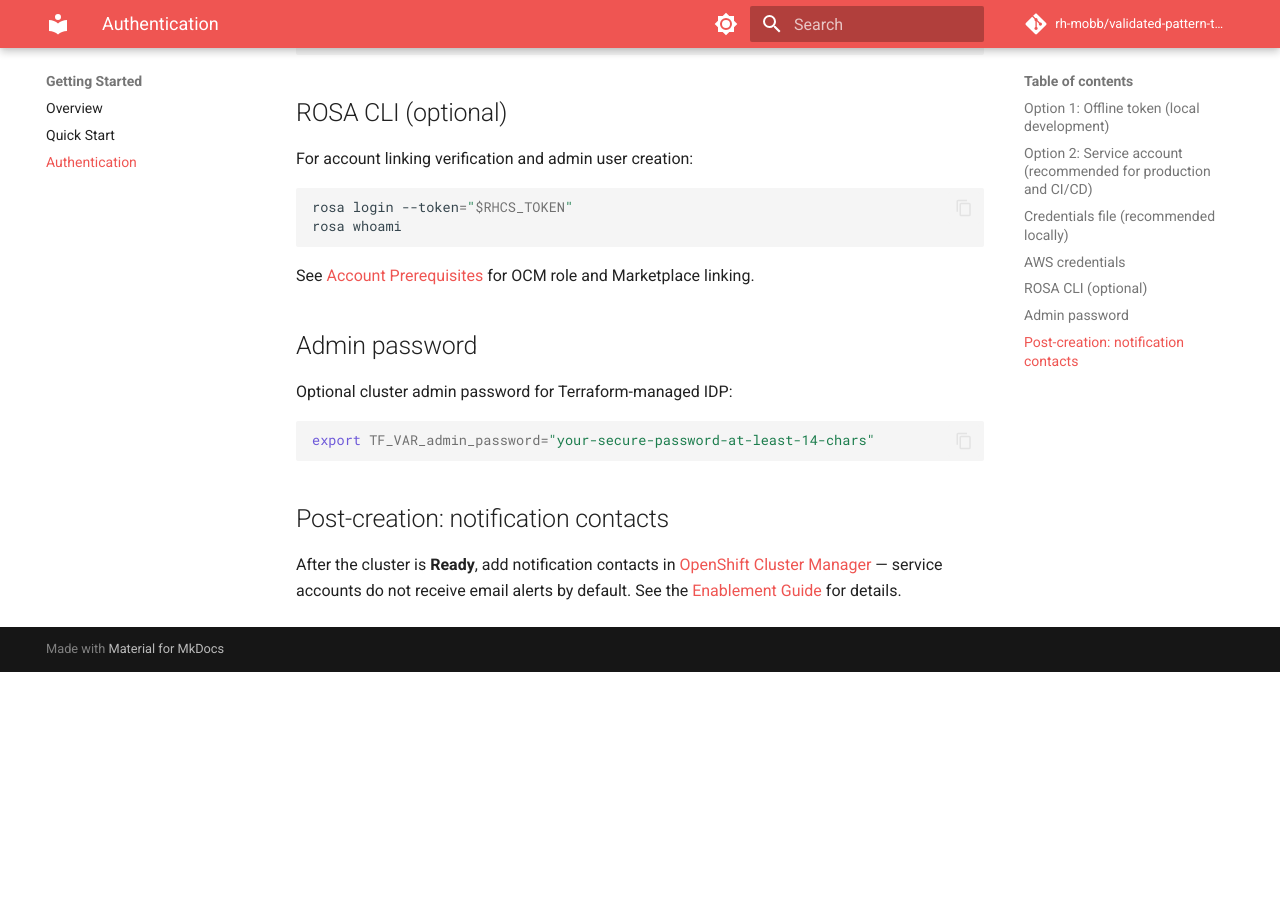
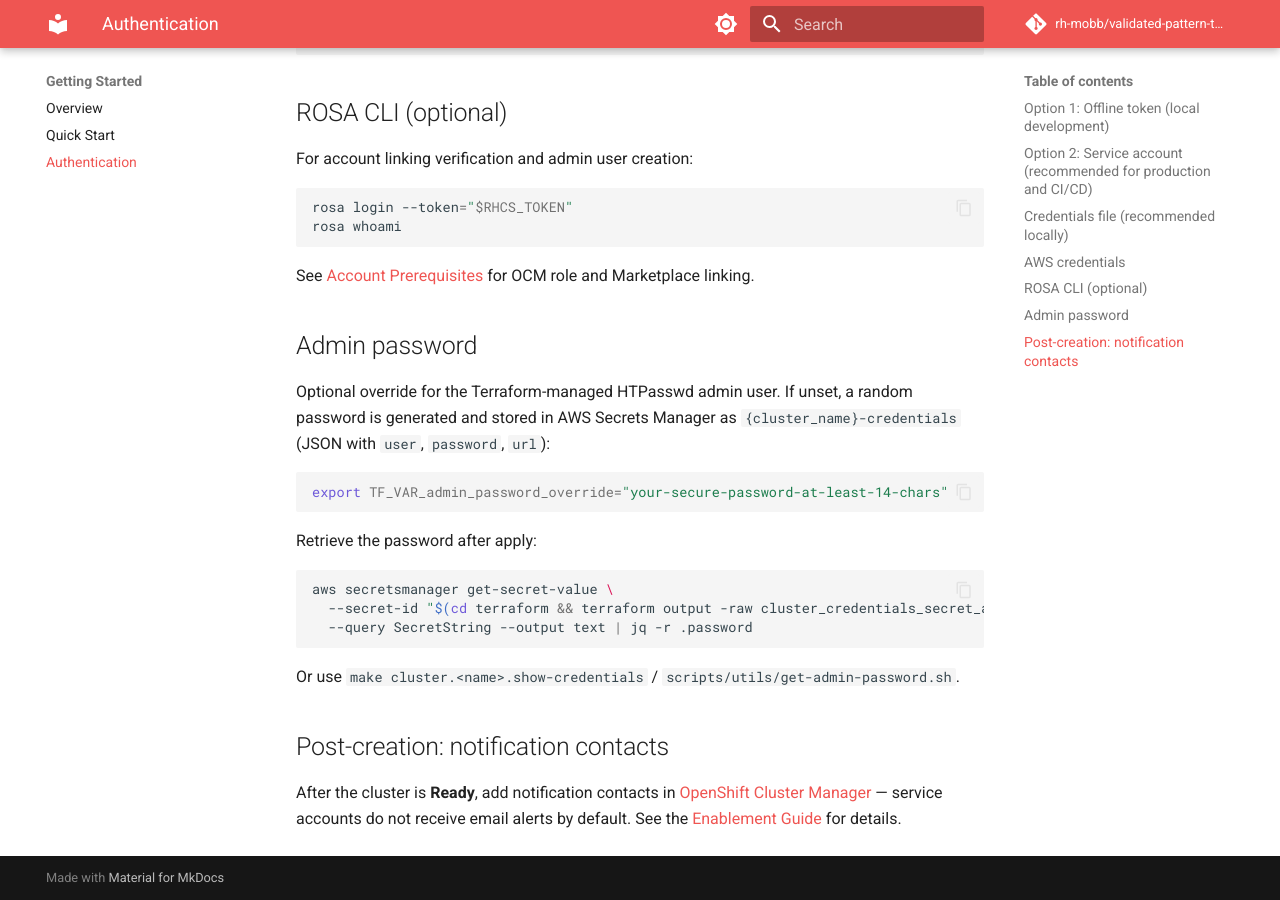
Before and after one commit to rh-mobb/validated-pattern-terraform-rosa, an MkDocs documentation site: the page built from docs/getting-started/authentication.md, in a window 1280 px wide and 900 px high, scrolled down 1314 px. Built offline with MkDocs 1.6.1 and Material for MkDocs 9.7.7, drawn with Linux system fonts in a browser that asks for light colours; comment, search, counter and statistics services are not loaded; before the commit the page ends 1986 px from its top, so only the background shows below that.

Commit message:
fix: consolidate admin password into single credentials secret
Remove the duplicate root Secrets Manager secret so HTPasswd admin
credentials use only {cluster}-credentials JSON. Fixes #28.

Co-authored-by: Cursor <cursoragent@cursor.com>

````diff
--- a/docs/getting-started/authentication.md
+++ b/docs/getting-started/authentication.md
@@ -61,11 +61,21 @@ See [Account Prerequisites](../prerequisites/account.md) for OCM role and Market
 
 ## Admin password
 
-Optional cluster admin password for Terraform-managed IDP:
+Optional override for the Terraform-managed HTPasswd admin user. If unset, a random password is generated and stored in AWS Secrets Manager as `{cluster_name}-credentials` (JSON with `user`, `password`, `url`):
 
 ```bash
-export TF_VAR_admin_password="your-secure-password-at-least-14-chars"
+export TF_VAR_admin_password_override="your-secure-password-at-least-14-chars"
 ```
+
+Retrieve the password after apply:
+
+```bash
+aws secretsmanager get-secret-value \
+  --secret-id "$(cd terraform && terraform output -raw cluster_credentials_secret_arn)" \
+  --query SecretString --output text | jq -r .password
+```
+
+Or use `make cluster.<name>.show-credentials` / `scripts/utils/get-admin-password.sh`.
 
 ## Post-creation: notification contacts
 
````
Also changed, not shown: CHANGELOG.md (+1 -0 lines), PLAN.md (+3 -0 lines), README.md (+2 -0 lines), modules/infrastructure/cluster/README.md (+3 -5 lines), scripts/README.md (+1 -1 lines), 5 other files.
